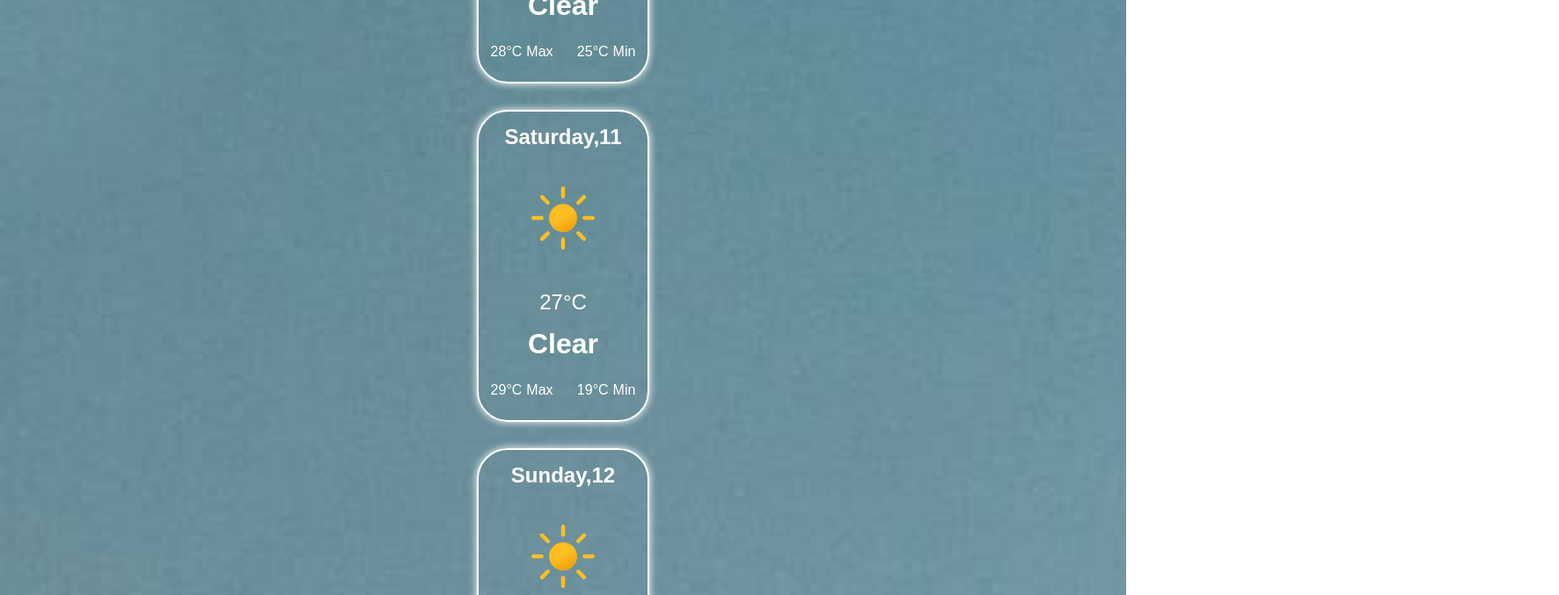
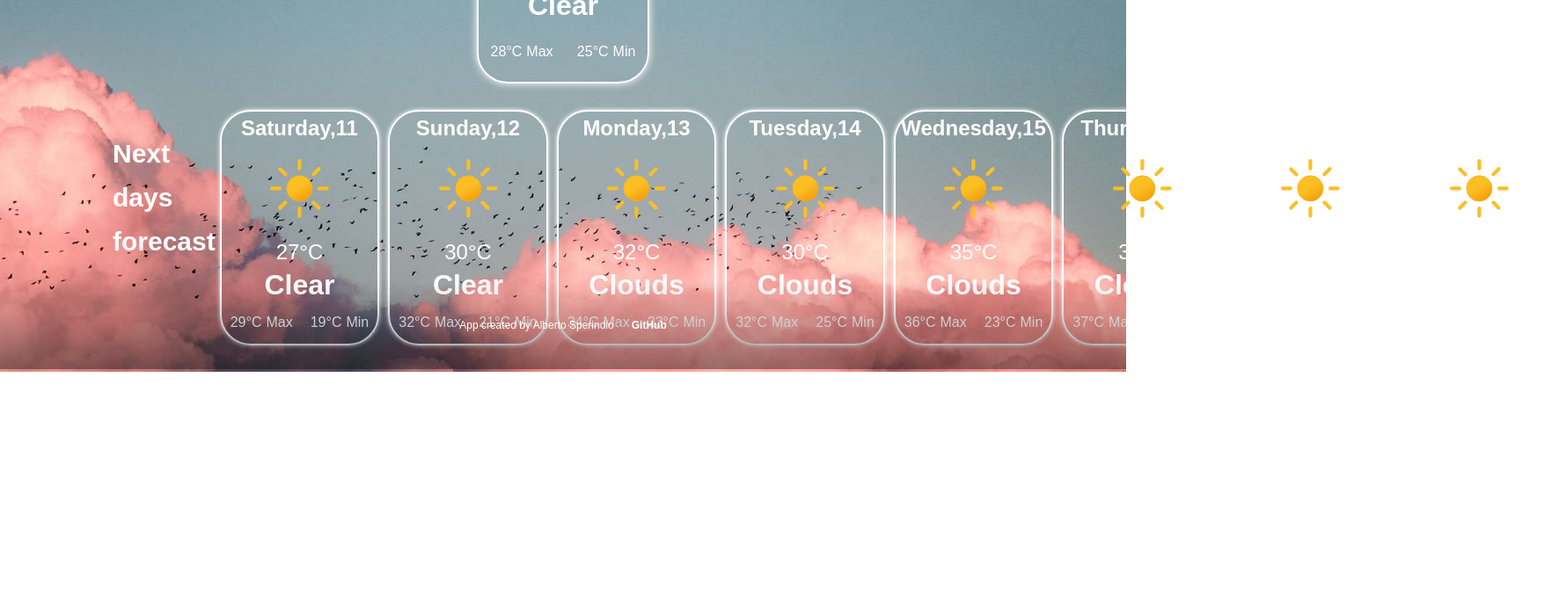
Before and after one commit to sperindio/a-weather-app, a React (Create React App) app: page / in a window 1280 px wide. Shown: the part 380-1057 px from the top of the page at 88% size, 1772 px wide, since content can reach past the window. After the commit the page ends 803 px from the top, so only its background shows below. Built offline with nearby package versions, Linux system fonts and the light colour scheme.

Commit message:
Added the Flex property to forecast

```diff
--- a/src/App.css
+++ b/src/App.css
@@ -5,4 +5,5 @@ body {
   background-repeat: no-repeat;
   width: auto;
   height: auto;
+  color: white;
 };
--- a/src/Components/Footer/footer.component.jsx
+++ b/src/Components/Footer/footer.component.jsx
@@ -1,5 +1,4 @@
 import React from "react";
-import "./footer.styles.css";
 import { FooterStyle, FooterSpan, LinkStyles } from "./footer.styles";
 
 const Footer = () => {
--- a/src/Components/Footer/footer.styles.css
+++ b/src/Components/Footer/footer.styles.css
@@ -6,4 +6,5 @@
   background-color: rgba(0, 0, 0, 0.3);
   font-family: Arial, Helvetica, sans-serif;
   color: white;
+  bottom: 0px;
 }
--- a/src/Components/Footer/footer.styles.jsx
+++ b/src/Components/Footer/footer.styles.jsx
@@ -14,6 +14,7 @@ export const FooterStyle = styled.div`
   );
 
   color: white;
+  position: absolute;
   bottom: 0px;
   width: 100%;
   height: 100px;
--- a/src/Components/Forecast Card/forecast-card.component.jsx
+++ b/src/Components/Forecast Card/forecast-card.component.jsx
@@ -3,7 +3,7 @@ import {
   InnerCardStacking,
   MaxMinStyles,
 } from "../Main Card/main-card.styles";
-import { ForecastCardStyle } from "./forecast-card.styles";
+import { ForecastCardStyle, ForecastInnerCardStacking } from "./forecast-card.styles";
 import "../Main Card/main-card.styles-in-css.css";
 import { ReactComponent as WeatherIcon } from "../../Assets/icons/01d.svg";
 
@@ -12,10 +12,8 @@ const ForecastCard = ({ temp, weather, dt }) => {
   const timeStamp = dt*1000;
   const dateObject = new Date(timeStamp);
   const finalDay = [dateObject.toLocaleString("en-US", {weekday: "long"}), dateObject.toLocaleString("en-US", {day: "numeric"})]
-  console.log(finalDay);
   return (
-      <ForecastCardStyle>
-        <InnerCardStacking>
+        <ForecastInnerCardStacking>
           <h3>{finalDay[0] + "," + finalDay[1]}</h3>
           <WeatherIcon className="icon" />
           <p id="temp">{Math.round(temp.day)}°C</p>
@@ -29,8 +27,7 @@ const ForecastCard = ({ temp, weather, dt }) => {
               <span>{Math.round(temp.min)}°C</span>Min
             </p>
           </MaxMinStyles>
-        </InnerCardStacking>
-      </ForecastCardStyle>
+        </ForecastInnerCardStacking>
   );
 };
 
--- a/src/Components/Forecast Card/forecast-card.styles.jsx
+++ b/src/Components/Forecast Card/forecast-card.styles.jsx
@@ -2,12 +2,27 @@ import styled from "styled-components";
 
 export const ForecastCardStyle = styled.div`
 margin: 30px auto;
-width: 15%;
+width: 80%;
 height: auto;
 display: flex;
 flex-direction: row;
 justify-content: space-between;
+
+ h2 {
+    font-size: 30px;
+    line-height: 50px;
+ }
+`
+
+export const ForecastInnerCardStacking = styled.div`
+margin: auto 5px;
+text-align: center;
+color: white;
 border: 2px solid white;
 border-radius: 35px;
-box-shadow: 0px 0px 10px white;
+box-shadow: 0px 0px 5px white;
+
+* {
+  margin: 5px auto;
+}
 `
--- a/src/Pages/WeatherPage.jsx
+++ b/src/Pages/WeatherPage.jsx
@@ -1,13 +1,17 @@
 import React from 'react';
 import ForecastCard from '../Components/Forecast Card/forecast-card.component';
-import MainCard from '../Components/Main Card/main-card.component';
+import MainCard from '../Components/Main Card/main-card.component'
+import { ForecastCardStyle } from '../Components/Forecast Card/forecast-card.styles';
 
 
 const WeatherPage = ({weatherData, dailyData}) => {
     return (
         <React.Fragment>
             <MainCard {...weatherData} />
+            <ForecastCardStyle>
+            <h2 className='forecast-h'>Next days forecast</h2>
             {dailyData[0].daily.map((dailies, index) => <ForecastCard key={index} {...dailies} />)}
+            </ForecastCardStyle>
         </React.Fragment>
      );
 }
```
